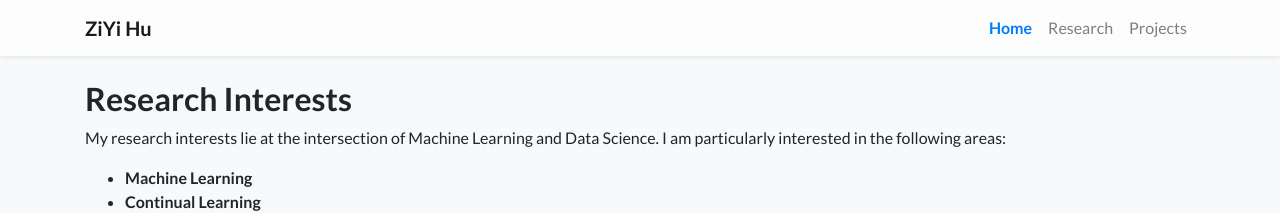
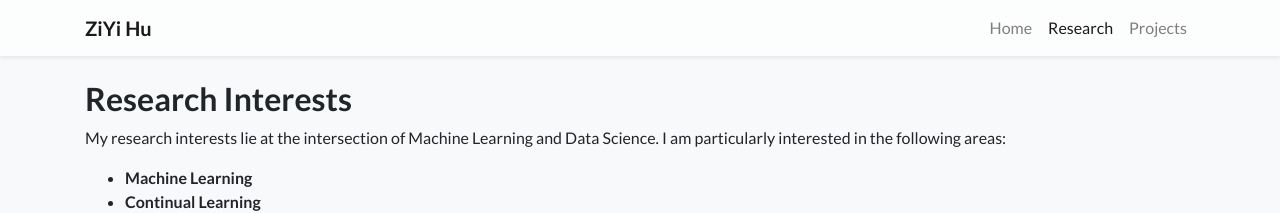
Before and after one commit to hu004/hu004.github.io, a Jekyll site: the page built from research.html, in a window 1280 px wide. Shown: the top 213 px of the page. Built offline with Jekyll 4.4.1, drawn with Linux system fonts in a browser that asks for light colours; nearby versions of some CDN libraries; a style sheet for code colours, icons or effects is not loaded.

Commit message:
Update navbar.html

```diff
--- a/_includes/navbar.html
+++ b/_includes/navbar.html
@@ -6,16 +6,12 @@
         </button>
 
         <div class="collapse navbar-collapse" id="navbarResponsive">
-            <ul class="navbar-nav ml-auto" id="slide-nav">
-                <li class="nav-item active" data-target="sec-home">
-                    <a class="nav-link">Home</a>
+            <ul class="navbar-nav ml-auto">
+                {% for item in site.data.navigation.pages %}
+                <li class="nav-item {% if item.name == page.navbar_title or include.active_page == item.name %}active{% endif %}">
+                    <a class="nav-link" href="{{ item.url | relative_url }}">{{ item.name }}</a>
                 </li>
-                <li class="nav-item" data-target="sec-research">
-                    <a class="nav-link">Research</a>
-                </li>
-                <li class="nav-item" data-target="sec-projects">
-                    <a class="nav-link">Projects</a>
-                </li>
+                {% endfor %}
             </ul>
         </div>
     </div>
```
